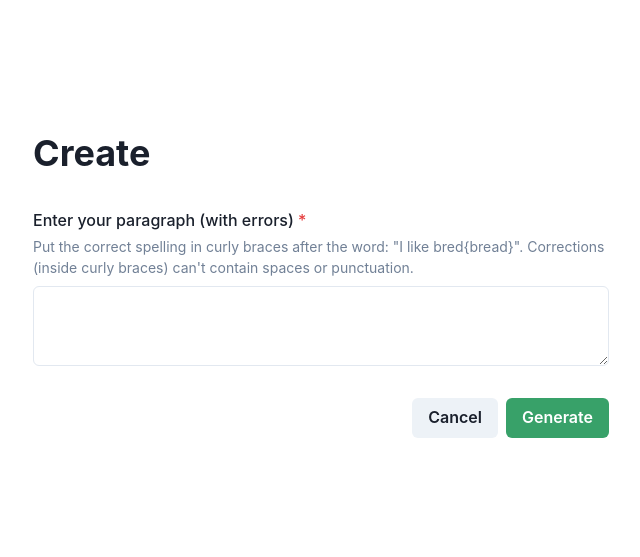
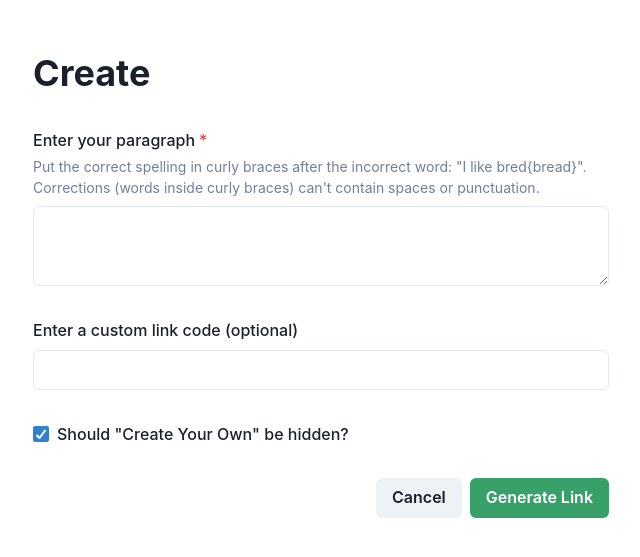
Before and after one commit to westbrookdaniel/classroom-games, a Next.js app: page /create in a window 1280 px wide. Shown: the part 115-672 px from the top of the page, without its empty margins (319-959 px from the left). Built offline with nearby package versions, Linux system fonts and the light colour scheme.

Commit message:
improve form

```diff
--- a/components/Form.tsx
+++ b/components/Form.tsx
@@ -15,6 +15,7 @@ import {
     FormErrorMessage as ChakraFormErrorMessage,
     FormControl,
     FormControlProps,
+    HStack,
 } from '@chakra-ui/react'
 
 type Stylable = HTMLChakraProps<'div'>
@@ -127,7 +128,7 @@ export const FormCheckbox: React.FC<FormElementsProps & CheckboxProps> = ({
 }) => {
     return (
         <Stack as={FormControl} isInvalid={!!error} {...formControlProps}>
-            <Stack alignItems="center">
+            <HStack alignItems="center">
                 <Checkbox
                     id={name}
                     name={name}
@@ -138,7 +139,7 @@ export const FormCheckbox: React.FC<FormElementsProps & CheckboxProps> = ({
                 {label || helper ? (
                     <FormLabel userSelect="none" label={label} name={name} />
                 ) : null}
-            </Stack>
+            </HStack>
             <FormError error={error} />
         </Stack>
     )
@@ -155,7 +156,7 @@ export const FormRadio: React.FC<FormElementsProps & RadioProps> = ({
 }) => {
     return (
         <Stack as={FormControl} isInvalid={!!error} {...formControlProps}>
-            <Stack alignItems="center">
+            <HStack alignItems="center">
                 <Radio
                     id={`${value}`}
                     name={name}
@@ -171,7 +172,7 @@ export const FormRadio: React.FC<FormElementsProps & RadioProps> = ({
                         name={`${value}`}
                     />
                 ) : null}
-            </Stack>
+            </HStack>
             <FormError error={error} />
         </Stack>
     )
--- a/pages/create.tsx
+++ b/pages/create.tsx
@@ -4,12 +4,14 @@ import { Button, ButtonGroup, Heading, Stack } from '@chakra-ui/react'
 import type { NextPage } from 'next'
 import Head from 'next/head'
 import { SubmitHandler, useForm } from 'react-hook-form'
-import { FormTextArea } from '../components/Form'
+import { FormCheckbox, FormInput, FormTextArea } from '../components/Form'
 import { useStore } from '../store'
 import { useRouter } from 'next/router'
 
 interface FormValues {
     paragraph: string
+    code: string
+    hideCreate: boolean
 }
 
 const Create: NextPage = () => {
@@ -22,8 +24,12 @@ const Create: NextPage = () => {
         formState: { isSubmitting, errors },
     } = useForm<FormValues>()
 
-    const onSubmit: SubmitHandler<FormValues> = ({ paragraph }) => {
-        setParagraph(paragraph)
+    const onSubmit: SubmitHandler<FormValues> = ({
+        paragraph,
+        code,
+        hideCreate,
+    }) => {
+        const encodedParagraph = btoa(paragraph)
         router.push('/')
     }
 
@@ -49,15 +55,36 @@ const Create: NextPage = () => {
             </Head>
             <Stack spacing={8} w="full" maxW="xl">
                 <Heading>Create</Heading>
+
                 <FormTextArea
                     {...register('paragraph', {
                         required: 'Paragraph is required',
                     })}
-                    label="Enter your paragraph (with errors)"
-                    helper={`Put the correct spelling in curly braces after the word: "I like bred{bread}". Corrections (inside curly braces) can't contain spaces or punctuation.`}
+                    label="Enter your paragraph"
+                    helper={`Put the correct spelling in curly braces after the incorrect word: "I like bred{bread}". Corrections (words inside curly braces) can't contain spaces or punctuation.`}
                     error={errors.paragraph?.message}
                     autoComplete="off"
                     formControlProps={{ isRequired: true }}
+                />
+
+                <FormInput
+                    {...register('code', {
+                        pattern: {
+                            value: /^[A-Za-z0-9_-]*$/,
+                            message:
+                                'Only letters, numbers, _ and - are allowed',
+                        },
+                    })}
+                    label="Enter a custom link code (optional)"
+                    error={errors.code?.message}
+                    autoComplete="off"
+                />
+
+                <FormCheckbox
+                    {...register('hideCreate')}
+                    label={`Should "Create Your Own" be hidden?`}
+                    defaultChecked
+                    error={errors.hideCreate?.message}
                 />
 
                 <ButtonGroup display="flex" justifyContent="flex-end">
@@ -69,7 +96,7 @@ const Create: NextPage = () => {
                         type="submit"
                         isLoading={isSubmitting}
                     >
-                        Generate
+                        Generate Link
                     </Button>
                 </ButtonGroup>
             </Stack>
```
